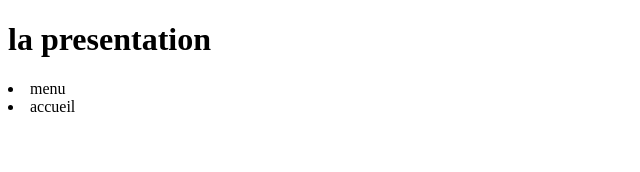
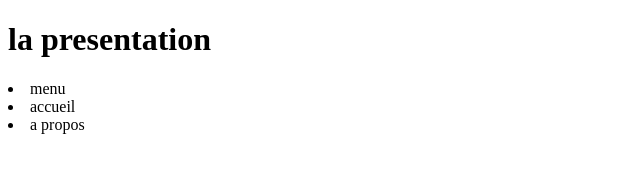
Before and after one commit to Alhassane-Bangoura/formation2, a plain HTML site: page index.html in a window 1280 px wide. Shown: the full height of the page, 0-640 px from the left. Drawn offline with Linux system fonts and the light colour scheme.

Commit message:
version 2

```diff
--- a/index.html
+++ b/index.html
@@ -11,6 +11,7 @@
         <nav>
             <li>menu</li>
             <li>accueil</li>
+            <li> a propos</li>
         </nav>
     </section>
 </body>
```
